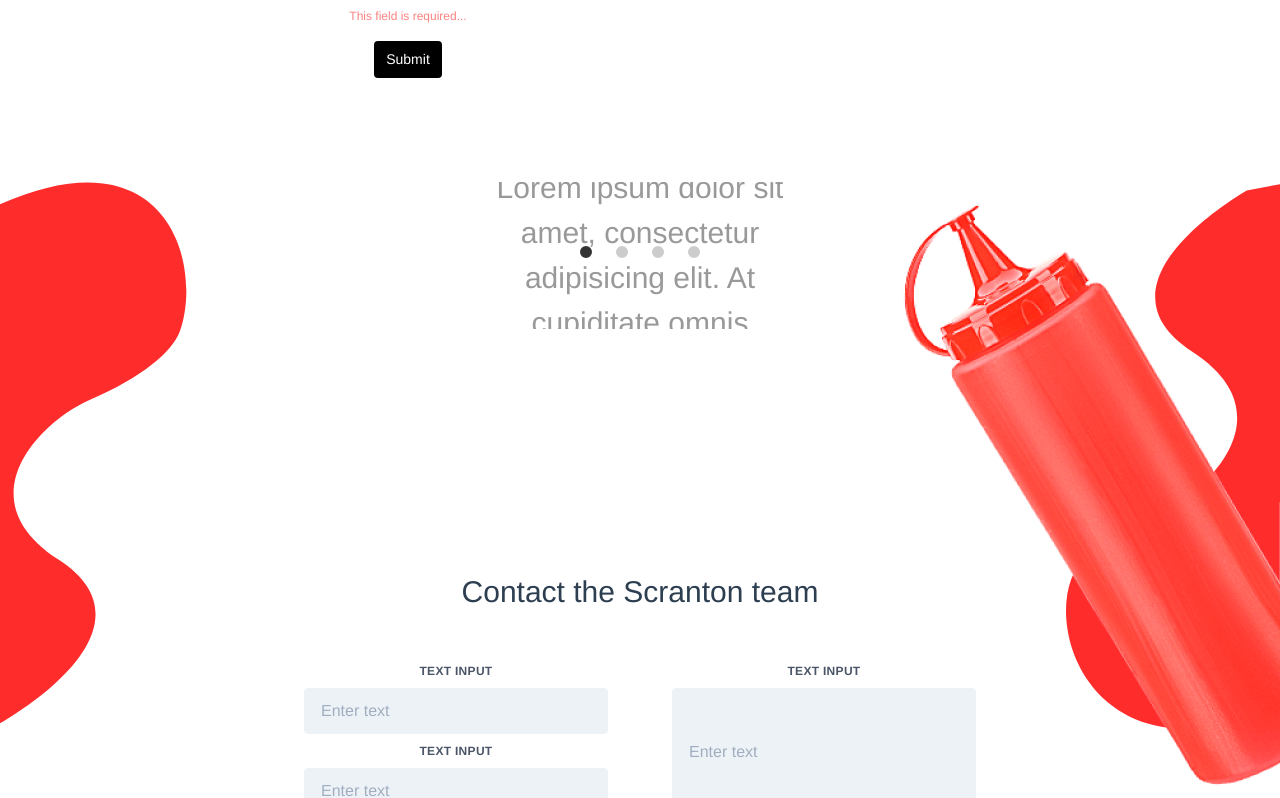
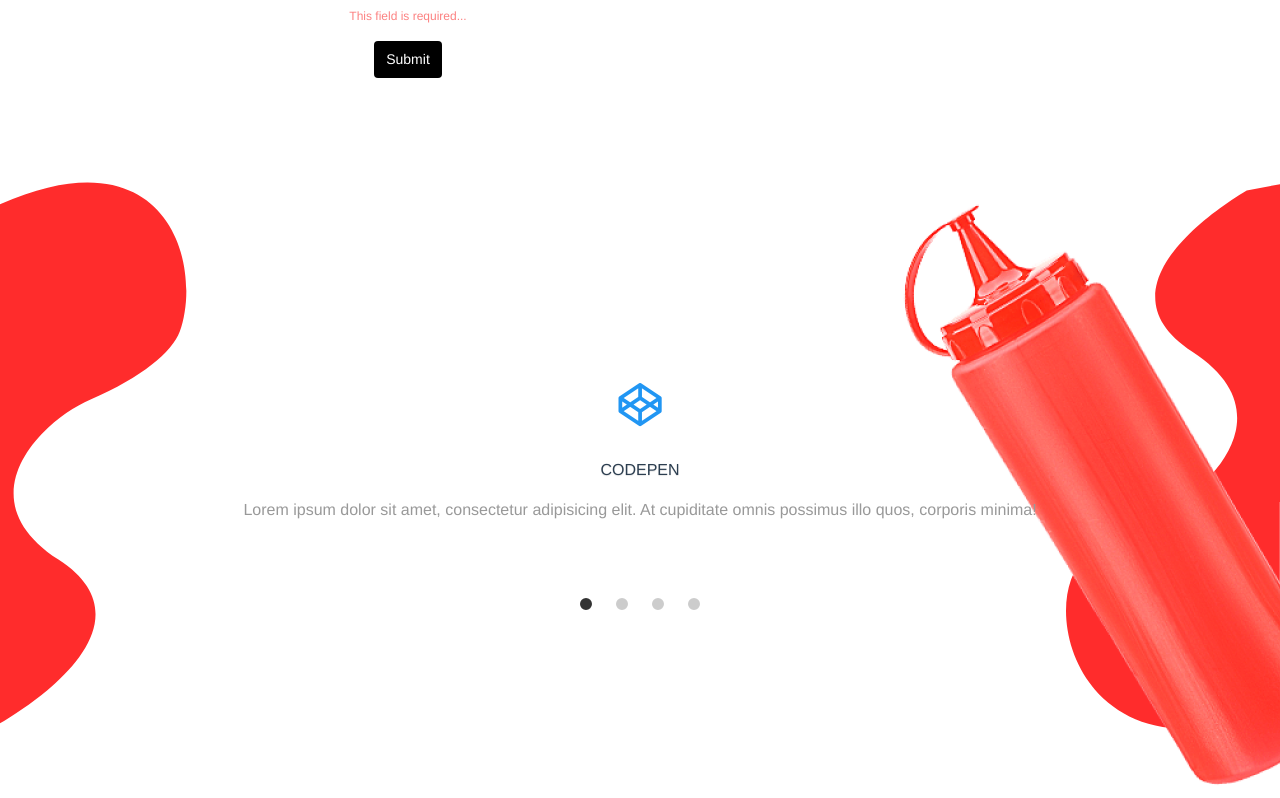
Before and after one commit to nath1110/foodie-landingpage, a Vue app: page / in a window 1280 px wide. Shown: the part 1601-2399 px from the top of the page. Built offline with nearby package versions, Linux system fonts and the light colour scheme.

Commit message:
Updated component contact us

```diff
--- a/src/components/SectionContact.vue
+++ b/src/components/SectionContact.vue
@@ -37,12 +37,23 @@
       <div class="absolute right-0">
         <img src="@/assets/images/testimonials_bg_ketchup.png" />
       </div>
-      <div class="inline w-full h-full slider">
-        <div class="block slider__inner">
+      <!--Start testimonials-->
+      <div class="mx-auto slider">
+        <input
+          type="radio"
+          name="slider"
+          title="slide1"
+          checked="checked"
+          class="slider__nav"
+        />
+        <input type="radio" name="slider" title="slide2" class="slider__nav" />
+        <input type="radio" name="slider" title="slide3" class="slider__nav" />
+        <input type="radio" name="slider" title="slide4" class="slider__nav" />
+        <div class="h-full slider__inner ">
           <div class="slider__contents">
             <i class="slider__image fa fa-codepen"></i>
-            <h2 class="text-3xl slider__caption">codepen</h2>
-            <p class="w-11/12 text-3xl slider__txt">
+            <h2 class="slider__caption">codepen</h2>
+            <p class="slider__txt">
               Lorem ipsum dolor sit amet, consectetur adipisicing elit. At
               cupiditate omnis possimus illo quos, corporis minima!
             </p>
@@ -72,36 +83,10 @@
             </p>
           </div>
         </div>
-        <div class="py-8">
-          <input
-            type="radio"
-            name="slider"
-            title="slide1"
-            checked="checked"
-            class="slider__nav"
-          />
-          <input
-            type="radio"
-            name="slider"
-            title="slide2"
-            class="slider__nav"
-          />
-          <input
-            type="radio"
-            name="slider"
-            title="slide3"
-            class="slider__nav"
-          />
-          <input
-            type="radio"
-            name="slider"
-            title="slide4"
-            class="slider__nav"
-          />
-        </div>
       </div>
     </section>
-    <section class="px-4 py-48 ">
+    <!--Section contact us-->
+    <section class="px-4 py-32">
       <h2 class="mb-8 text-3xl text-center font-heading">
         Contact the Scranton team
       </h2>
@@ -151,7 +136,7 @@
     </section>
 
     <!-- section benefits-->
-    <section class="px-4 py-12 mb-48 ">
+    <section class="px-4 py-12 mb-48">
       <div class="flex">
         <div class="w-2/5">
           <img
@@ -178,8 +163,8 @@
                   ¿Quién es Foodies?
                 </p>
                 <p class="px-6 mb-5 text-base text-gray-800 align-middle">
-                Lorem ipsum dolor sit amet, consectetur adipiscing elit. Aliquam
-                at ipsum eu nunc commodo posuere et sit amet ligula.
+                  Lorem ipsum dolor sit amet, consectetur adipiscing elit.
+                  Aliquam at ipsum eu nunc commodo posuere et sit amet ligula.
                 </p>
               </div>
               <div class="w-1/2">
@@ -190,8 +175,8 @@
                   ¿Quién es Foodies?
                 </p>
                 <p class="px-6 mb-5 text-base text-gray-800 align-middle">
-                Lorem ipsum dolor sit amet, consectetur adipiscing elit. Aliquam
-                at ipsum eu nunc commodo posuere et sit amet ligula.
+                  Lorem ipsum dolor sit amet, consectetur adipiscing elit.
+                  Aliquam at ipsum eu nunc commodo posuere et sit amet ligula.
                 </p>
               </div>
             </div>
@@ -207,9 +192,9 @@
             </div>
           </div>
         </div>
-        <div class="flex w-2/5 mx-auto mt-16 ml-8 ">
+        <div class="flex w-2/5 mx-auto mt-16 ml-8">
           <svg
-            class="mr-12 "
+            class="mr-12"
             width="253"
             height="230"
             viewBox="0 0 211 248"
@@ -289,7 +274,8 @@ body {
 .slider__nav {
   width: 12px;
   height: 12px;
-  margin: 2rem 12px;
+
+  margin: 26rem 12px 10rem 12px;
   border-radius: 50%;
   z-index: 10;
   outline: 6px solid #ccc;
@@ -371,7 +357,7 @@ body {
 .slider__txt {
   color: #999;
   margin-bottom: 3rem;
-  max-width: 300px;
+  max-width: 75%;
 }
 
 @-webkit-keyframes check {
```
Lines whose indentation alone changed are shown as unchanged.
